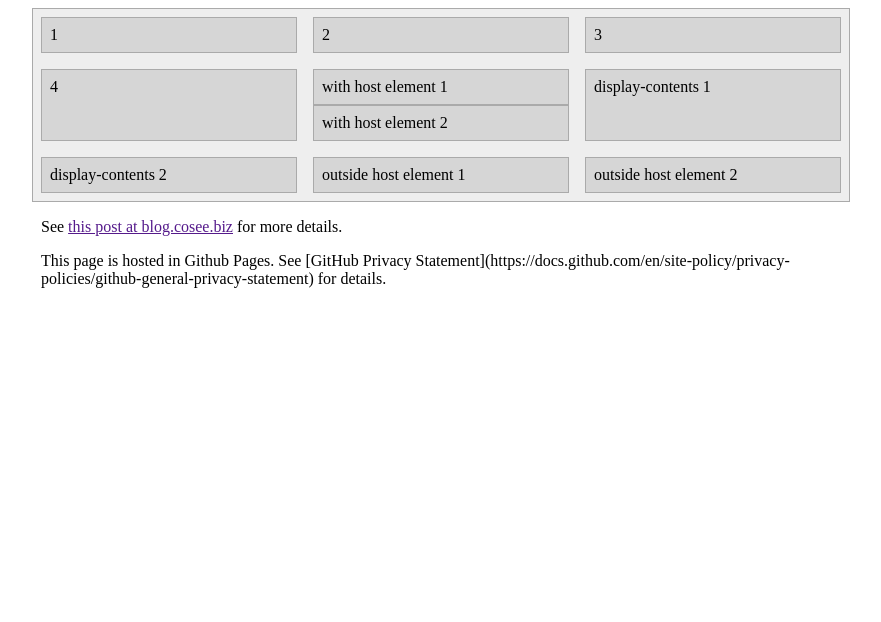
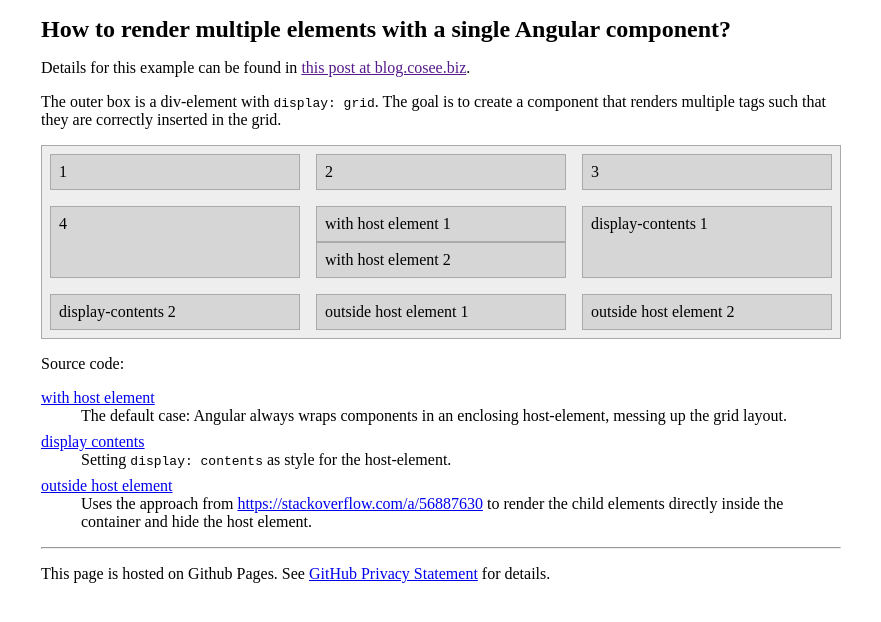
Before and after one commit to cosee/angular-multiple-elements-example, an Angular app: page / in a window 1280 px wide. Shown: the top 622 px of the page, without its empty margins (199-1080 px from the left). Built offline with nearby package versions, Linux system fonts and the light colour scheme.

Commit message:
add explanation

```diff
--- a/src/app/app.component.html
+++ b/src/app/app.component.html
@@ -3,6 +3,18 @@
   <title>Angular "multiple elements per component" demo</title>
 </head>
 <body>
+<h1>
+  How to render multiple elements with a single Angular component?
+</h1>
+<p>
+<p>
+  Details for this example can be found in <a href="">this post at blog.cosee.biz</a>.
+</p>
+<p>
+  The outer box is a div-element with <code>display: grid</code>. The goal is to create
+  a component that renders multiple tags such that they are correctly inserted in
+  the grid.
+</p>
 <div class="my-grid">
   <div>1</div>
   <div>2</div>
@@ -14,10 +26,31 @@
 </div>
 <section style="max-width: 800px; margin: auto">
   <p>
-    See <a href="">this post at blog.cosee.biz</a> for more details.
+    Source code:
   </p>
+  <dl>
+    <dt><a href="{{githubBasePath}}/with-host-element">with host element</a></dt>
+    <dd>The default case: Angular always wraps
+      components
+      in an enclosing host-element, messing up the grid layout.
+    </dd>
+    <dt><a href="{{githubBasePath}}/display-contents">display contents</a>
+    <dt>
+    <dd> Setting <code>display: contents</code> as
+      style for the host-element.
+    </dd>
+    <dd>
+    <dt><a href="{{githubBasePath}}/outside-host-element">outside host element</a></dt>
+    <dd>Uses the approach from <a
+      href="https://stackoverflow.com/a/56887630">https://stackoverflow.com/a/56887630</a>
+      to render the child elements directly inside the container and hide the host element.
+    </dd>
+  </dl>
+  <hr/>
   <p>
-    This page is hosted in Github Pages. See [GitHub Privacy Statement](https://docs.github.com/en/site-policy/privacy-policies/github-general-privacy-statement)
+    This page is hosted on Github Pages. See <a
+    href="https://docs.github.com/en/site-policy/privacy-policies/github-general-privacy-statement">GitHub Privacy
+    Statement</a>
     for details.
   </p>
 </section>
--- a/src/app/app.component.ts
+++ b/src/app/app.component.ts
@@ -7,4 +7,5 @@ import { Component } from '@angular/core';
 })
 export class AppComponent {
   title = 'component-rendering-multiple-tags';
+  githubBasePath = "https://github.com/cosee/angular-multiple-elements-example/blob/main/src/app/components"
 }
--- a/src/styles.css
+++ b/src/styles.css
@@ -1,7 +1,20 @@
 /* You can add global styles to this file, and also import other style files */
+
+body {
+  max-width: 800px;
+  margin: auto;
+}
+
+h1 {
+  font-size: 1.5rem;
+}
 
 div {
   border: 1px solid #aaa;
   background-color: rgba(0,0,0,0.1);
   padding: 0.5rem;
 }
+
+dd {
+  margin-bottom: 0.5rem;
+}
```
